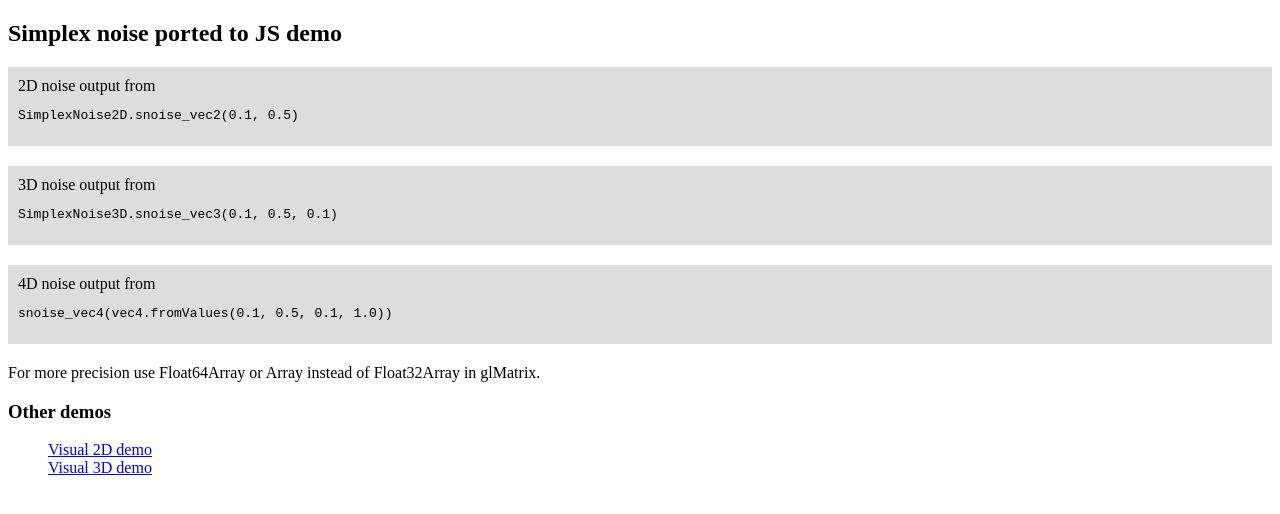
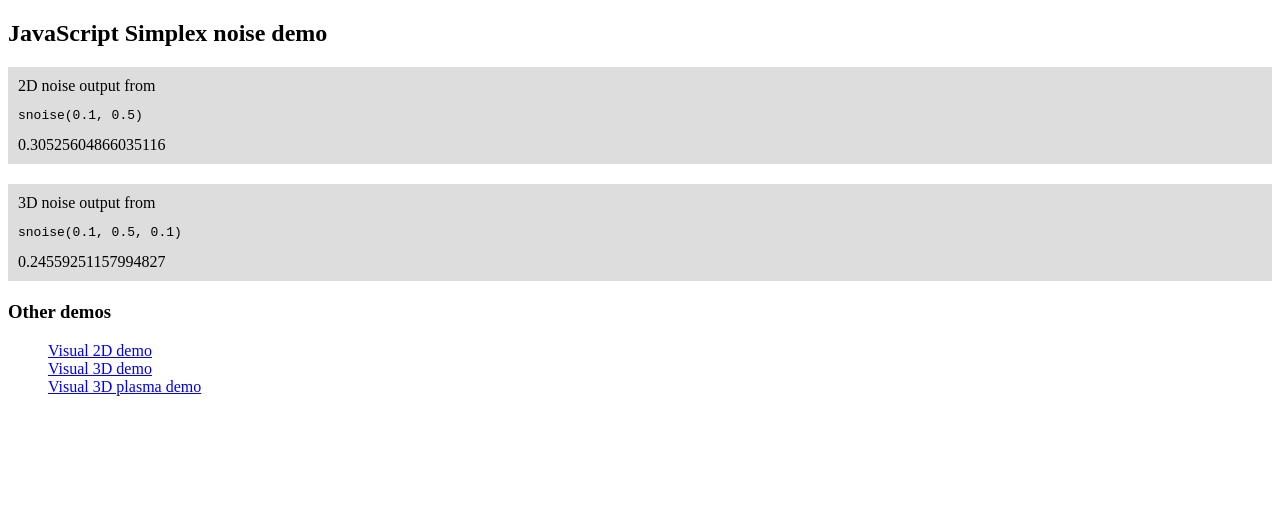
Before and after one commit to raRaRa/javascript-noise, a plain HTML site: page demo/index.html in a window 1280 px wide. Drawn offline with Linux system fonts and the light colour scheme.

Commit message:
Fixing demo page & removing 4D noise demo
Removing the 4D noise demo - not supporting it for now.

```diff
--- a/demo/index.html
+++ b/demo/index.html
@@ -20,31 +20,31 @@
 	</head>
 
 	<body>
-		<h2>Simplex noise ported to JS demo</h2>
-		<div id="container">2D noise output from <pre>SimplexNoise2D.snoise_vec2(0.1, 0.5)</pre><span id="output_2d"></span></div>
-		<div id="container">3D noise output from <pre>SimplexNoise3D.snoise_vec3(0.1, 0.5, 0.1)</pre><span id="output_3d"></span></div>
-		<div id="container">4D noise output from <pre>snoise_vec4(vec4.fromValues(0.1, 0.5, 0.1, 1.0))</pre><span id="output_4d"></span></div>
-		<p>For more precision use Float64Array or Array instead of Float32Array in glMatrix.</p>
+		<h2>JavaScript Simplex noise demo</h2>
+		<div id="container">2D noise output from <pre>snoise(0.1, 0.5)</pre><span id="output_2d"></span></div>
+		<div id="container">3D noise output from <pre>snoise(0.1, 0.5, 0.1)</pre><span id="output_3d"></span></div>
+		<!--<div id="container">4D noise output from <pre>snoise(0.1, 0.5, 0.1, 1.0)</pre><span id="output_4d"></span></div>-->
 
 		<h3>Other demos</h3>
 		<ul>
 			<li><a href="2d.html">Visual 2D demo</a></li>
 			<li><a href="3d.html">Visual 3D demo</a></li>
+			<li><a href="plasma.html">Visual 3D plasma demo</a></li>
 		</ul>
-		<script src="../src/libs/gl-matrix-min.js"></script>
-		<script src="../src/gl-matrix-extended.js"></script>
 		<script src="../src/noise2D.js"></script>
 		<script src="../src/noise3D.js"></script>
-		<script src="../src/noise4D.js"></script>
+		<!--<script src="../src/noise4D.js"></script>-->
 
 		<script>
-			var simplex2d = new SimplexNoise2D();
+			var simplex2d = new SimplexNoise2D(),
+				simplex3d = new SimplexNoise3D();
+
 			var output_2d = simplex2d.snoise(0.1, 0.5);
-			var output_3d = SimplexNoise3D.snoise_vec3(0.1, 0.5, 0.1);
-			var output_4d = snoise_vec4(vec4.fromValues(0.1, 0.5, 0.1, 1.0));
+			var output_3d = simplex3d.snoise(0.1, 0.5, 0.1);
+			//var output_4d = simplex4d.snoise(0.1, 0.5, 0.1, 1.0);
 			document.getElementById("output_2d").innerHTML = output_2d;
 			document.getElementById("output_3d").innerHTML = output_3d;
-			document.getElementById("output_4d").innerHTML = output_4d;
+			//document.getElementById("output_4d").innerHTML = output_4d;
 		</script>
 
 	</body>
```
